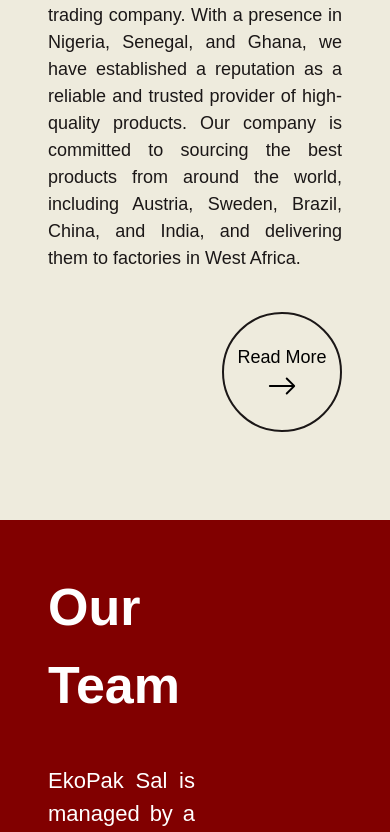
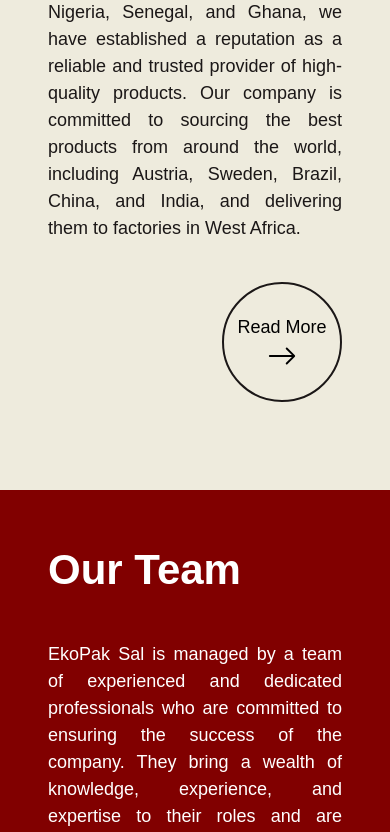
Before and after one commit to HSB1897/ekopakl, a React (Create React App) app in the folder client/: page / in a window 390 px wide. Shown: the part 1813-2645 px from the top of the page. Built offline with nearby package versions, Linux system fonts and the light colour scheme.

Commit message:
client: fixed main page team section responsiveness

```diff
--- a/client/src/components/Headline.jsx
+++ b/client/src/components/Headline.jsx
@@ -2,7 +2,7 @@
 
 const Headline = (props) => {
   return (
-    <h1 className={`text-[52px] font-bold ${props.className}`}>
+    <h1 className={`lg:text-[52px] text-[42px] font-bold ${props.className}`}>
         {props.children}
     </h1>
   )
--- a/client/src/pages/Home/Partners.jsx
+++ b/client/src/pages/Home/Partners.jsx
@@ -7,7 +7,7 @@
   return (
     <Container className='bg-secondary' id='partners'>
         <Headline className='text-navy text-center'>Partners</Headline>
-        <div className='grid gap-12 lg:gap-4 2xl:w-[1100px] lg:w-[500px] m-auto 2xl:grid-cols-4 lg:grid-cols-2 grid-cols-1 items-center justify-center w-full lg:mt-12 '>
+        <div className='grid gap-12 lg:gap-4 2xl:w-[1100px] lg:w-[500px] m-auto 2xl:grid-cols-4 lg:grid-cols-2 grid-cols-1 items-center justify-center w-full mt-12'>
           <img src={images.qcsLogo} className='m-auto w-[200px] h-[200px] rounded-full ' alt="" />
           <img src={images.bankByblosLogo} className='m-auto w-[200px] h-[200px] rounded-full ' alt="" />
           <img src={images.dintaLogo} className='m-auto w-[200px] h-[200px] rounded-full ' alt="" />
--- a/client/src/pages/Home/Team.jsx
+++ b/client/src/pages/Home/Team.jsx
@@ -5,10 +5,10 @@
 
 const Team = () => {
   return (
-    <Container className='flex' id='team'>
-          <div className='w-1/2 flex flex-col gap-10'>
+    <Container className='flex lg:flex-row flex-col' id='team'>
+          <div className='lg:w-1/2 w-full flex flex-col gap-10'>
             <Headline className='text-white'>Our Team</Headline>
-            <p className='text-[22px] text-justify text-white'>EkoPak Sal is managed by a team of experienced and dedicated professionals who are committed to ensuring the success of the company. They bring a wealth of knowledge, experience, and expertise to their roles and are dedicated to delivering high-quality work that meets the needs of the company and its clients</p>
+            <p className='lg:text-[22px] text-[18px] text-justify text-white'>EkoPak Sal is managed by a team of experienced and dedicated professionals who are committed to ensuring the success of the company. They bring a wealth of knowledge, experience, and expertise to their roles and are dedicated to delivering high-quality work that meets the needs of the company and its clients</p>
             <Button className='text-white border-white hover:text-primary-100 hover:bg-white duration-200'>Read More</Button>
           </div>
 
```
